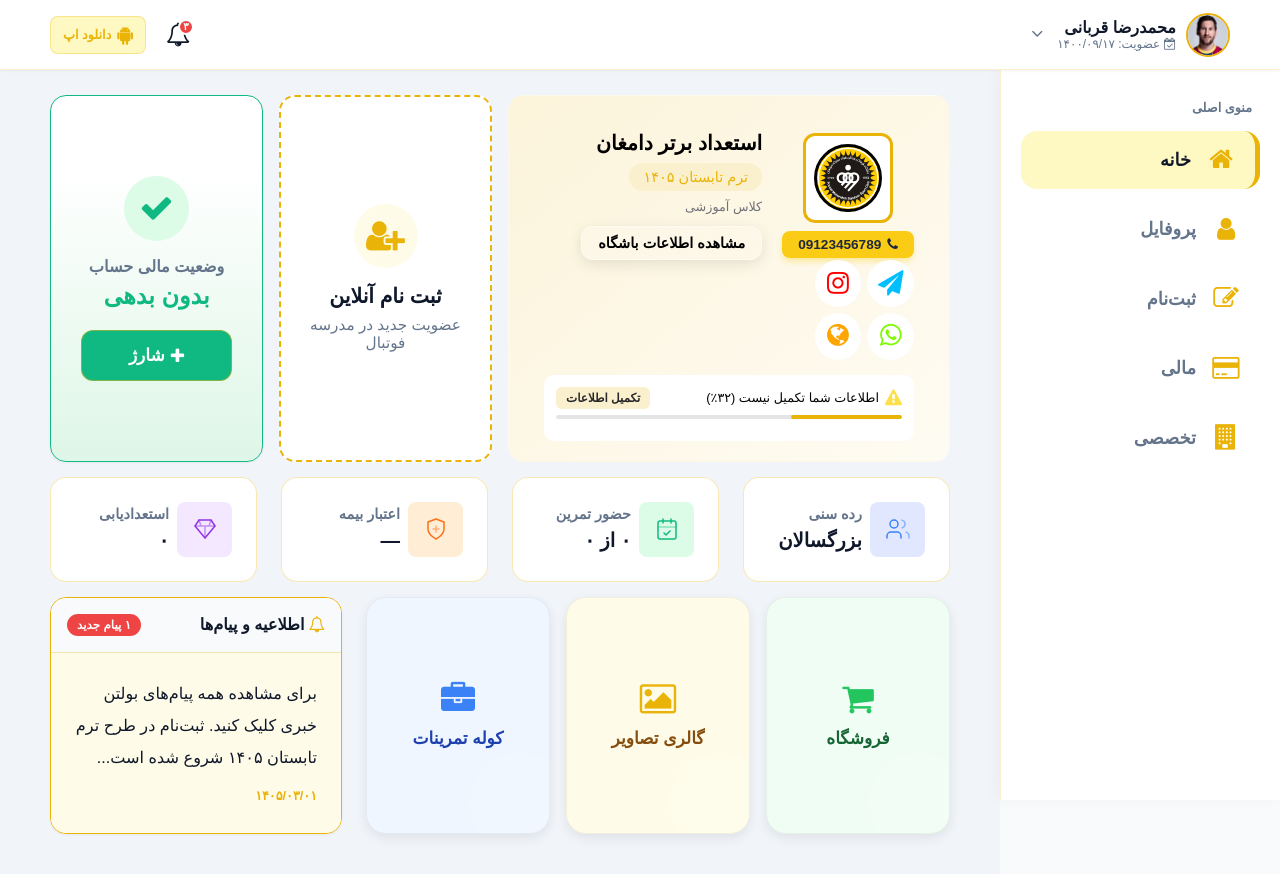
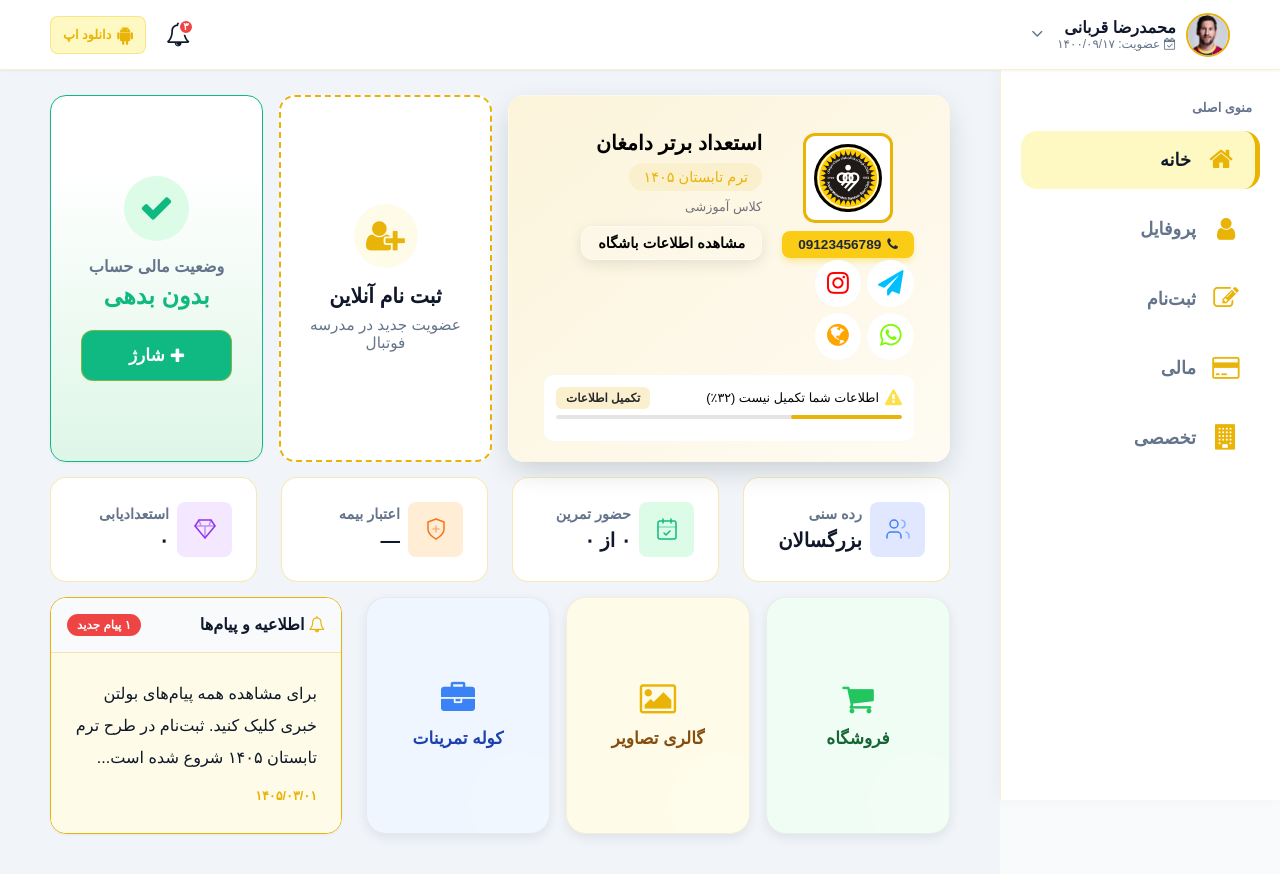
Before and after one commit to amirce73/footballit-frontend, a React (Vite) app: page /dashboard in a window 1280 px wide. In both pictures the pointer is over the element 729 px from the left and 278 px from the top of the page. Built offline with nearby package versions, Linux system fonts and the light colour scheme; a small style sheet from the web is missing.

Commit message:
fix box-shadow on club-intro-card

```diff
--- a/src/index.css
+++ b/src/index.css
@@ -1883,7 +1883,6 @@ img {
         grid-row: auto;
         padding: 35px;
         border-radius: var(--radius-lg);
-        box-shadow: 0 10px 30px -5px rgba(15, 23, 42, 0.2);
     }
 
     .club-logo {
@@ -2308,7 +2307,7 @@ img {
 }
 
 .club-intro-card:hover {
-    box-shadow: var(--shadow-xl);
+    box-shadow: 0 10px 30px -5px rgba(15, 23, 42, 0.2);
 }
 
 .club-logo-wrapper {
```
